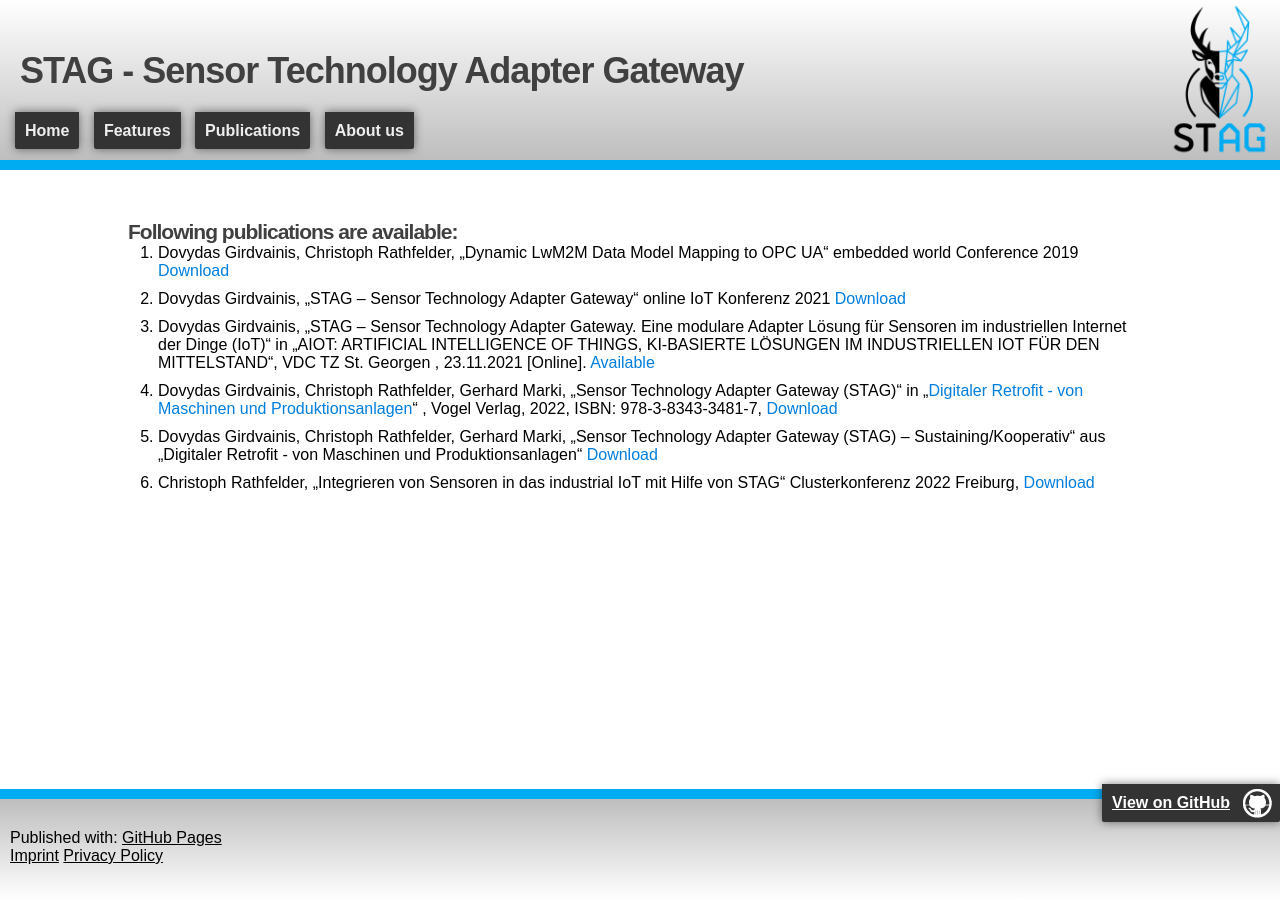
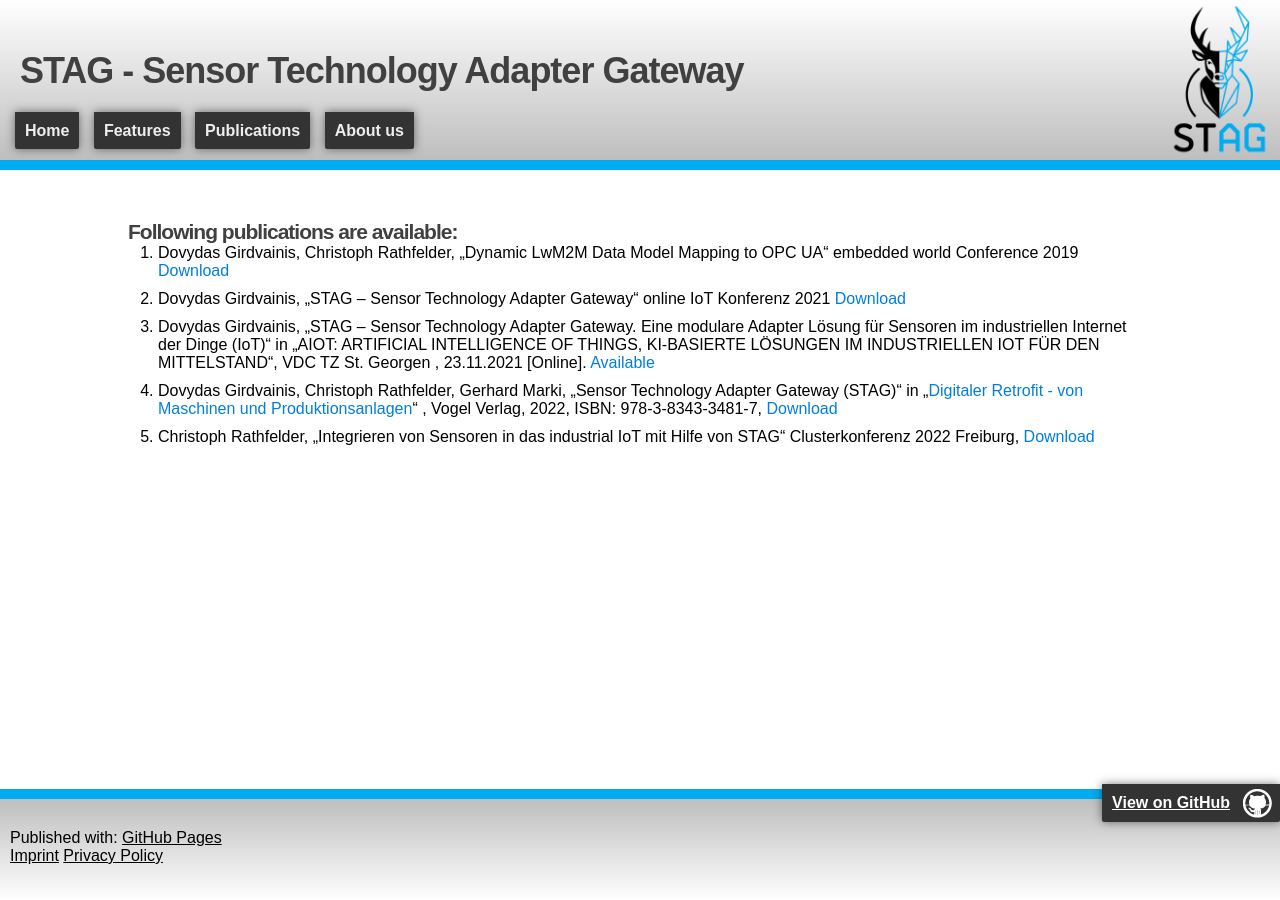
Before and after one commit to Hahn-Schickard/STAG-frontpage, a Jekyll site: the page built from publications.md, in a window 1280 px wide. Built offline with Jekyll 4.4.1, drawn with Linux system fonts in a browser that asks for light colours.

Commit message:
Update publications.md

```diff
--- a/publications.md
+++ b/publications.md
@@ -9,6 +9,4 @@ permalink: /publications/
 2. Dovydas Girdvainis, „STAG – Sensor Technology Adapter Gateway“ online IoT Konferenz 2021 <a href="{{site.baseurl}}/assets/resources/publications/STAG_IoT_Konferenz.pdf" download>Download</a>
 3. Dovydas Girdvainis, „STAG – Sensor Technology Adapter Gateway. Eine modulare Adapter Lösung für Sensoren im industriellen Internet der Dinge (IoT)“ in „AIOT: ARTIFICIAL INTELLIGENCE OF THINGS, KI-BASIERTE LÖSUNGEN IM INDUSTRIELLEN IOT FÜR DEN MITTELSTAND“, VDC TZ St. Georgen , 23.11.2021 [Online]. [Available](https://vdc-tz-stgeorgen.de/23-11-2021-iot-ki-im-mittelstand/){:target="_blank"}
 4. Dovydas Girdvainis, Christoph Rathfelder, Gerhard Marki, „Sensor Technology Adapter Gateway (STAG)“ in „[Digitaler Retrofit - von Maschinen und Produktionsanlagen](https://vogel-fachbuch.de/maschinenbau/konstruktion/1018-digitaler-retrofit){:target="_blank"}“ , Vogel Verlag, 2022, ISBN: 978-3-8343-3481-7, <a href="{{site.baseurl}}/assets/resources/publications/Kapitel7_Digitaler_Retrofit.pdf" download>Download</a>
-5. Dovydas Girdvainis, Christoph Rathfelder, Gerhard Marki, „Sensor Technology Adapter Gateway (STAG) –
-Sustaining/Kooperativ“ aus „Digitaler Retrofit - von Maschinen und Produktionsanlagen“ <a href="{{site.baseurl}}/assets/resources/publications/Kapitel7_Digitaler_Retrofit.pdf" download>Download</a>
-6. Christoph Rathfelder, „Integrieren von Sensoren in das industrial IoT mit Hilfe von STAG“ Clusterkonferenz 2022 Freiburg, <a href="{{site.baseurl}}/assets/resources/publications/STAG_Clusterkonferenz_220518.pdf" download>Download</a>
+5. Christoph Rathfelder, „Integrieren von Sensoren in das industrial IoT mit Hilfe von STAG“ Clusterkonferenz 2022 Freiburg, <a href="{{site.baseurl}}/assets/resources/publications/STAG_Clusterkonferenz_220518.pdf" download>Download</a>
```
